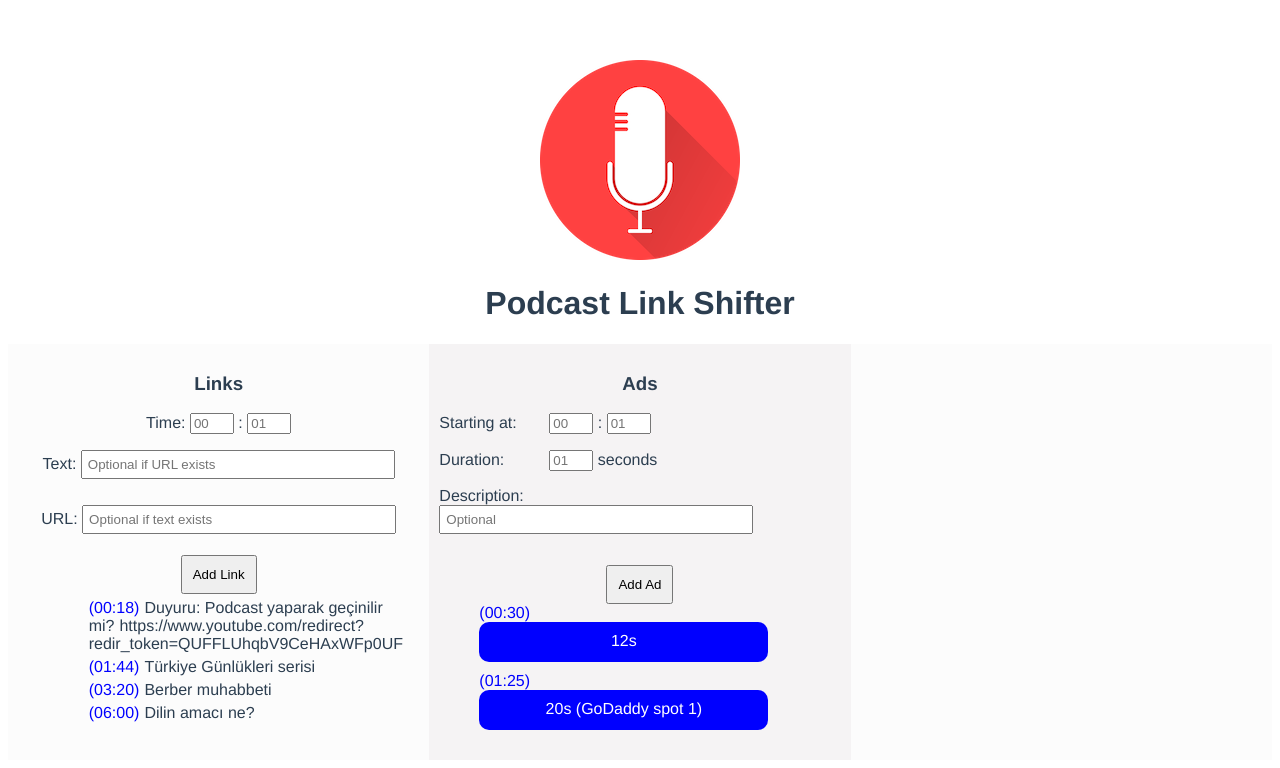
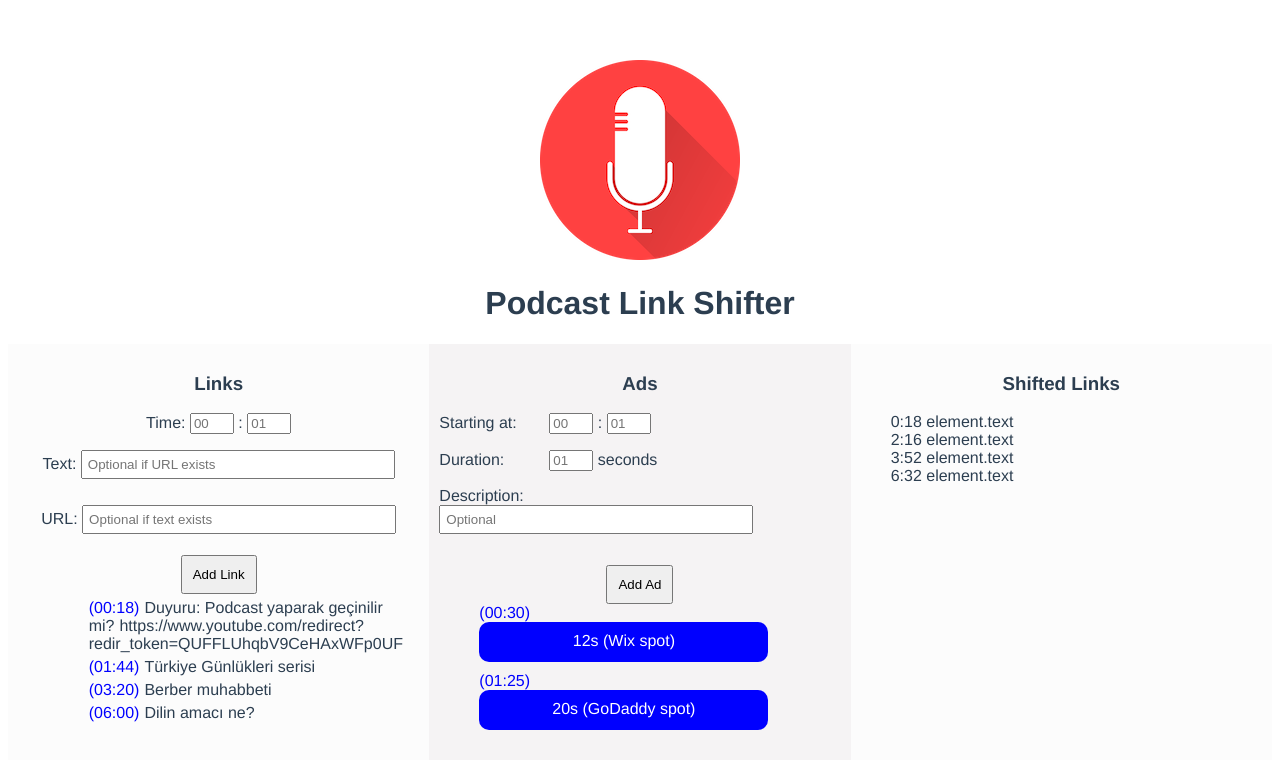
Before and after one commit to serdarcevher/podcast-link-shifter, a Vue app: page / in a window 1280 px wide. Shown: the top 768 px of the page. Built offline with nearby package versions, Linux system fonts and the light colour scheme.

Commit message:
Start preparing the template to display shifted links

```diff
--- a/src/components/Home.vue
+++ b/src/components/Home.vue
@@ -16,7 +16,9 @@
                 <Ads :ads-data="ads" @addAd="onAddAd"></Ads>
             </div>
 
-            <div class="column pt-2"></div>
+            <div class="column pt-2">
+                <ListWithAds :data-list="list" :data-ads="ads"></ListWithAds>
+            </div>
         </div>
 
 
@@ -57,24 +59,27 @@ let sampleData = {
         {
             startingMin: 0,
             startingSec: 30,
-            duration: 12
+            duration: 12,
+            description: 'Wix spot'
         },
         {
             startingMin: 1,
             startingSec: 25,
             duration: 20,
-            description: 'GoDaddy spot 1'
+            description: 'GoDaddy spot'
         }
     ]
 };
 
 import List from './List';
 import Ads from './Ads';
+import ListWithAds from './ListWithAds';
 
 export default {
     components: {
         List,
-        Ads
+        Ads,
+        ListWithAds
     },
     name: 'Home',
         props: {
--- /dev/null
+++ b/src/components/ListWithAds.vue
@@ -0,0 +1,70 @@
+<template>
+    <div>
+        <h3>Shifted Links</h3>
+
+        <ul class="no-list-style text-align-left">
+            <li v-for="(element, index) in listWithAds" :key="index">
+                <div>
+                    {{ element.shiftedMinutes }}:{{ element.shiftedSeconds }} element.text
+                </div>
+            </li>
+        </ul>
+    </div>
+</template>
+
+<script>
+export default {
+    name: 'ListWithAds',
+    props: ['data-list', 'data-ads'],
+    data() {
+        return {
+            list: [],
+            ads: [],
+        }
+    },
+    mounted() {
+        this.list = this.dataList,
+        this.ads = this.dataAds
+    },
+
+    computed: {
+        adsInBetween() {
+            let elements = [];
+
+            this.ads.forEach(function(ad){
+                let element = {
+                    'start': (ad.startingMin * 60) + ad.startingSec,
+                    'duration': ad.duration
+                }
+                elements.push(element);
+            });
+
+            return elements;
+        },
+
+        listWithAds() {
+            let elements = [];
+            let that = this;
+
+            this.list.forEach(function(element) {
+                let offsetSeconds = 0;
+                let linkPositionInSeconds = (element.minutes * 60) + element.seconds;
+
+                that.adsInBetween.forEach(function(ad){
+                    if (ad.start <= linkPositionInSeconds) {
+                        offsetSeconds+= ad.duration;
+                    }
+                });
+
+                linkPositionInSeconds+= offsetSeconds;
+                element.shiftedMinutes = Math.floor(linkPositionInSeconds / 60);
+                element.shiftedSeconds = linkPositionInSeconds - element.shiftedMinutes * 60;
+
+                elements.push(element);
+            });
+
+            return elements;
+        }
+    }
+}
+</script>
```
